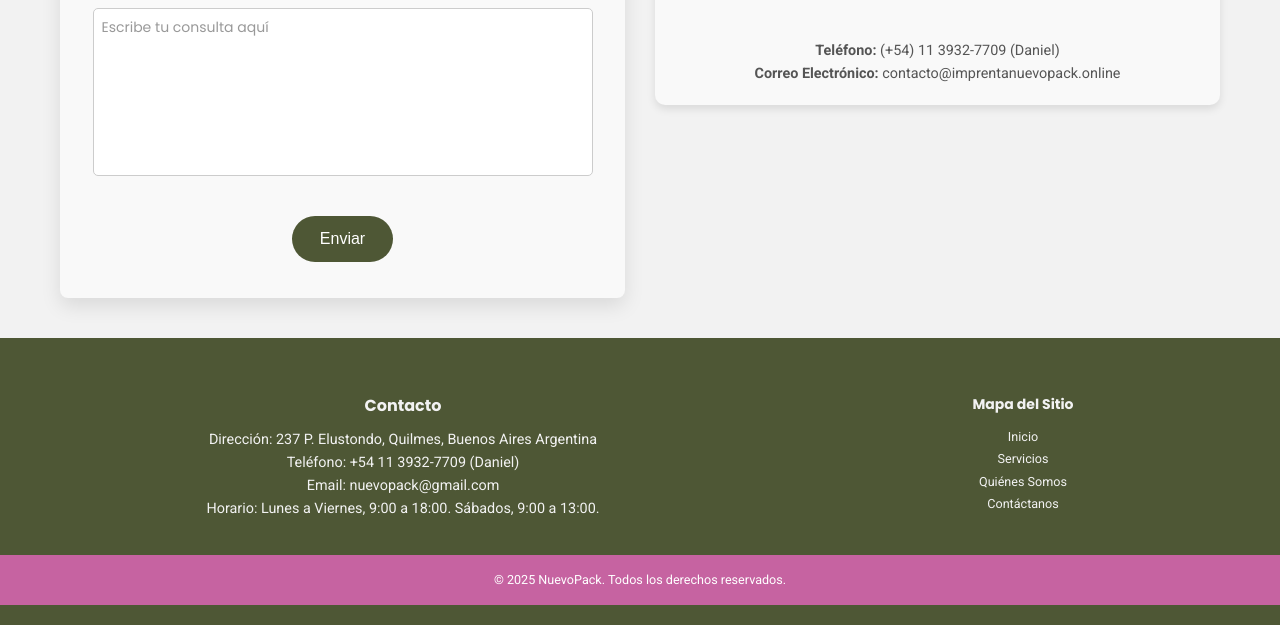
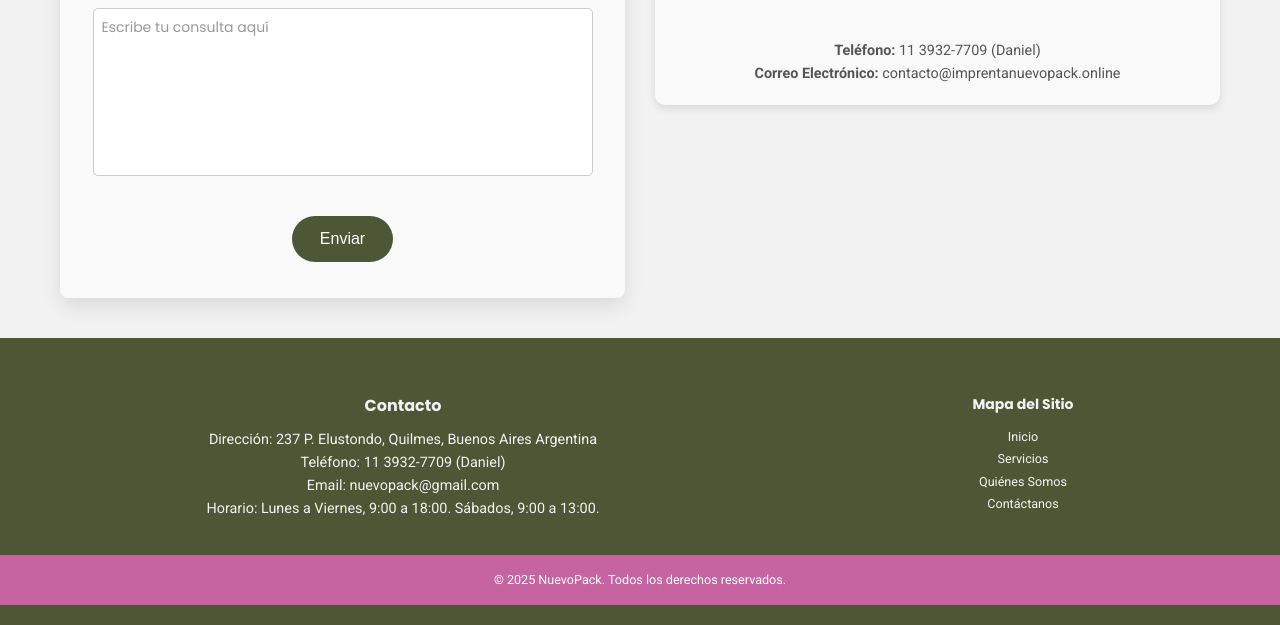
Before and after one commit to antonellavillani/nuevopack, a PHP site: page /contacto.php in a window 1280 px wide. Shown: the part 525-1150 px from the top of the page. Run offline with PHP 8.4, Linux system fonts and the light colour scheme; data that the repository does not hold is empty.

Commit message:
style: Cambio en el formato del teléfono

```diff
--- a/contacto.php
+++ b/contacto.php
@@ -58,7 +58,7 @@ include('includes/header.php');
 
                 <!-- Información de Contacto -->
                 <div class="contact-info">
-                    <p><strong>Teléfono:</strong> (+54) 11 3932-7709 (Daniel)</p>
+                    <p><strong>Teléfono:</strong> 11 3932-7709 (Daniel)</p>
                     <p><strong>Correo Electrónico:</strong> contacto@imprentanuevopack.online</p>
                 </div>
             </div>
--- a/includes/footer.php
+++ b/includes/footer.php
@@ -4,7 +4,7 @@
         <div class="informacion-contacto">
             <h4>Contacto</h4>
             <p>Dirección: 237 P. Elustondo, Quilmes, Buenos Aires Argentina</p>
-            <p>Teléfono: +54 11 3932-7709 (Daniel)</p>
+            <p>Teléfono: 11 3932-7709 (Daniel)</p>
             <p>Email: nuevopack@gmail.com</p>
             <p>Horario: Lunes a Viernes, 9:00 a 18:00. Sábados, 9:00 a 13:00.</p>
         </div>
--- a/public/css/estilos.css
+++ b/public/css/estilos.css
@@ -983,6 +983,7 @@ button:hover {
     overflow-y: auto;
     padding-right: 10px; /* Espacio para que no corte el contenido */
     padding-bottom: 10px;
+    scroll-behavior: smooth;
 }
 
 /* Ajustes para que el scroll sea más suave y visible */
--- a/public/js/script.js
+++ b/public/js/script.js
@@ -163,8 +163,15 @@ document.addEventListener("DOMContentLoaded", function () {
                 errorMedio.style.display = 'none';
             }
 
+            const contenedor = document.querySelector('.scroll-formulario-contacto');
             const spinner = document.getElementById('spinner');
-            spinner.style.display = 'flex';
+
+            if (contenedor && spinner) {
+              spinner.style.display = 'flex';
+              setTimeout(() => {
+                contenedor.scrollTop = spinner.offsetTop;
+              }, 50);
+            }
 
             const formData = new FormData(this);
 
```
